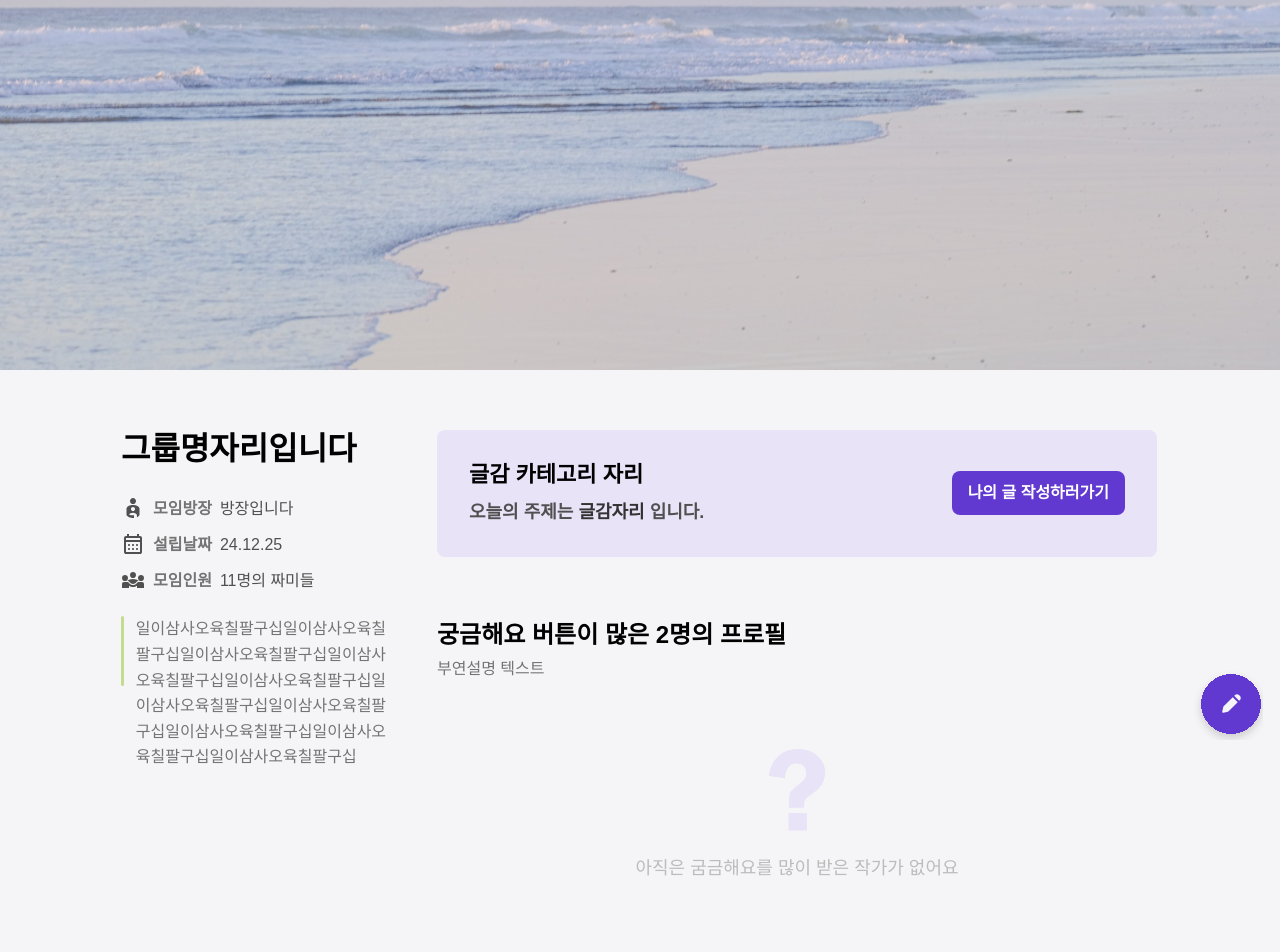
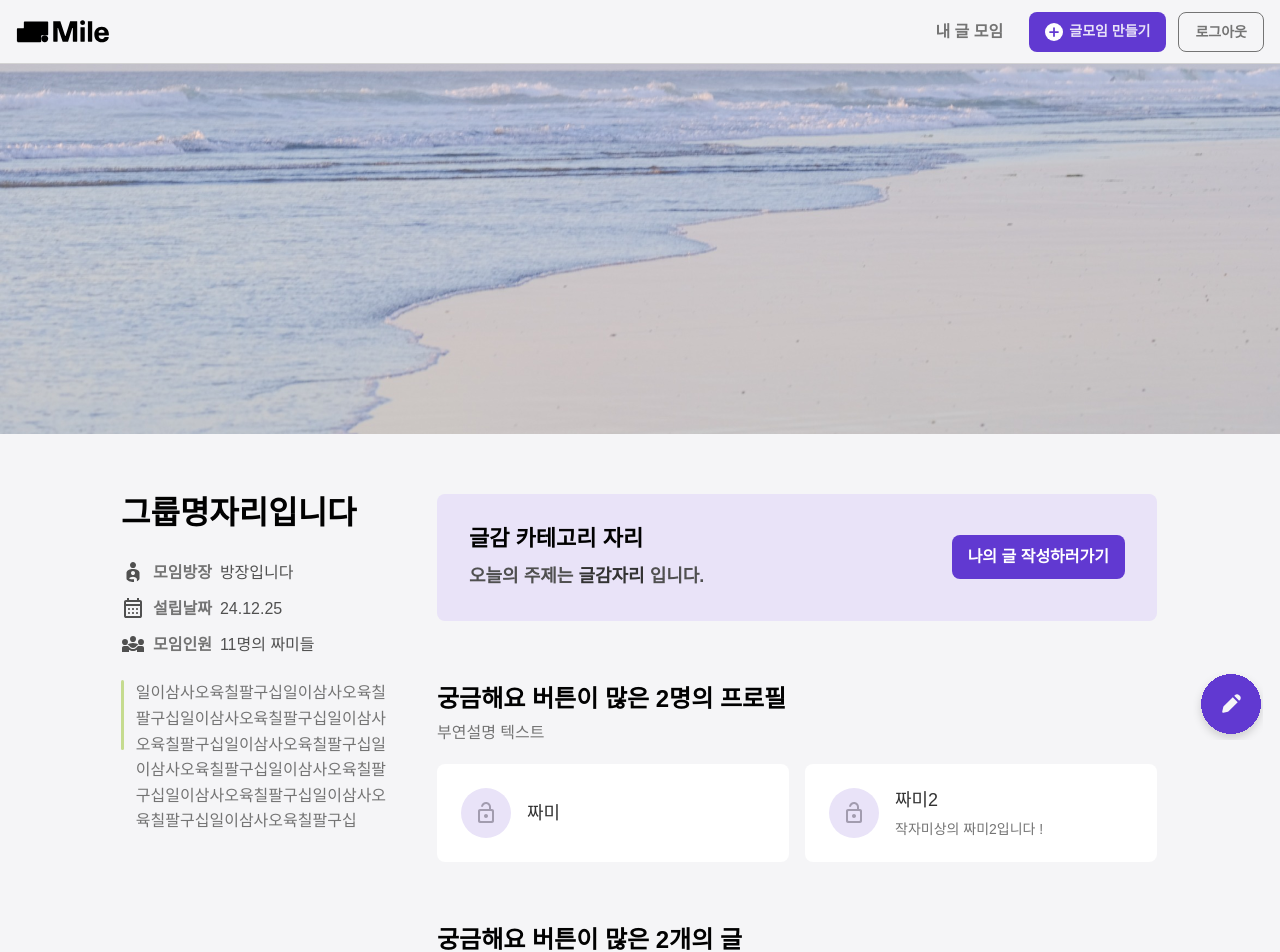
Before and after one commit to Mile-Writings/Mile-Client, a React (Vite) app: page /group/1 in a window 1280 px wide. Shown: the top 952 px of the page. Built offline with nearby package versions, Linux system fonts and the light colour scheme; a web font is replaced by a local one; what emotion-reset would draw is missing.

Commit message:
feat/#55 : 헤더 추가

```diff
--- a/src/pages/groupFeed/GroupFeed.tsx
+++ b/src/pages/groupFeed/GroupFeed.tsx
@@ -12,6 +12,7 @@ import GroupTodayWriteStyle from './GroupTodayWriteStyle';
 import GroupFloatingBtn from '../../assets/svgs/groupFloatingBtn.svg';
 import GroupFloatingBtnHover from '../../assets/svgs/groupFloatingBtnHover.svg';
 import Footer from '../../components/commons/Footer';
+import { GroupFeedHeader } from '../../components/commons/Header';
 import Spacing from '../../components/commons/Spacing';
 
 const GroupFeed = () => {
@@ -19,6 +20,7 @@ const GroupFeed = () => {
 
   return (
     <GroupFeedWrapper>
+      <GroupFeedHeader />
       <GroupFeedThumnail />
       <Spacing marginBottom="6" />
       <GroupInfoWrapper>
--- a/src/pages/groupFeed/constants/CURIOUS_PROFILE.tsx
+++ b/src/pages/groupFeed/constants/CURIOUS_PROFILE.tsx
@@ -1,13 +1,13 @@
 export const CURIOUS_PROFILE = {
   popularWriters: [
-    // {
-    //   writerName: '짜미',
-    //   information: '',
-    // },
-    // {
-    //   writerName: '짜미2',
-    //   information: '작자미상의 짜미2입니다 !',
-    // },
+    {
+      writerName: '짜미',
+      information: '',
+    },
+    {
+      writerName: '짜미2',
+      information: '작자미상의 짜미2입니다 !',
+    },
   ],
 };
 
```
